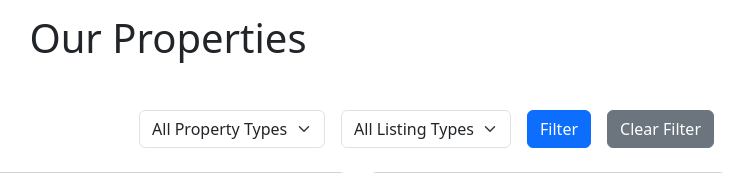
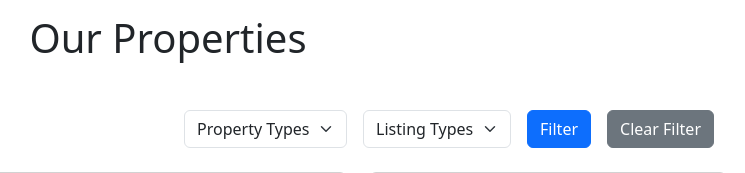
Before and after one commit to MSRhmn/pine-properties, a Django app: page /properties/ in a window 1280 px wide. Shown: the part 132-305 px from the top of the page, without its empty margins (472-1217 px from the left). Run offline with Django 5.2, Linux system fonts and the light colour scheme; data comes from the database, SQL or seed files in the repository.

Commit message:
chore: update the form label in properties

```diff
--- a/properties/templates/properties/properties.html
+++ b/properties/templates/properties/properties.html
@@ -10,7 +10,7 @@
     <div class="row g-3 align-items-center">
       <div class="col-auto">
         <select name="property_type" class="form-select">
-          <option value="">All Property Types</option>
+          <option value="">Property Types</option>
           {% for key, label in property_types %}
             <option value="{{ key }}" {% if request.GET.property_type == key %}selected{% endif %}>
               {{ label }}
@@ -20,7 +20,7 @@
       </div>
       <div class="col-auto">
         <select name="listing_type" class="form-select">
-          <option value="">All Listing Types</option>
+          <option value="">Listing Types</option>
           {% for key, label in listing_types %}
             <option value="{{ key }}" {% if request.GET.listing_type == key %}selected{% endif %}>
               {{ label }}
```
